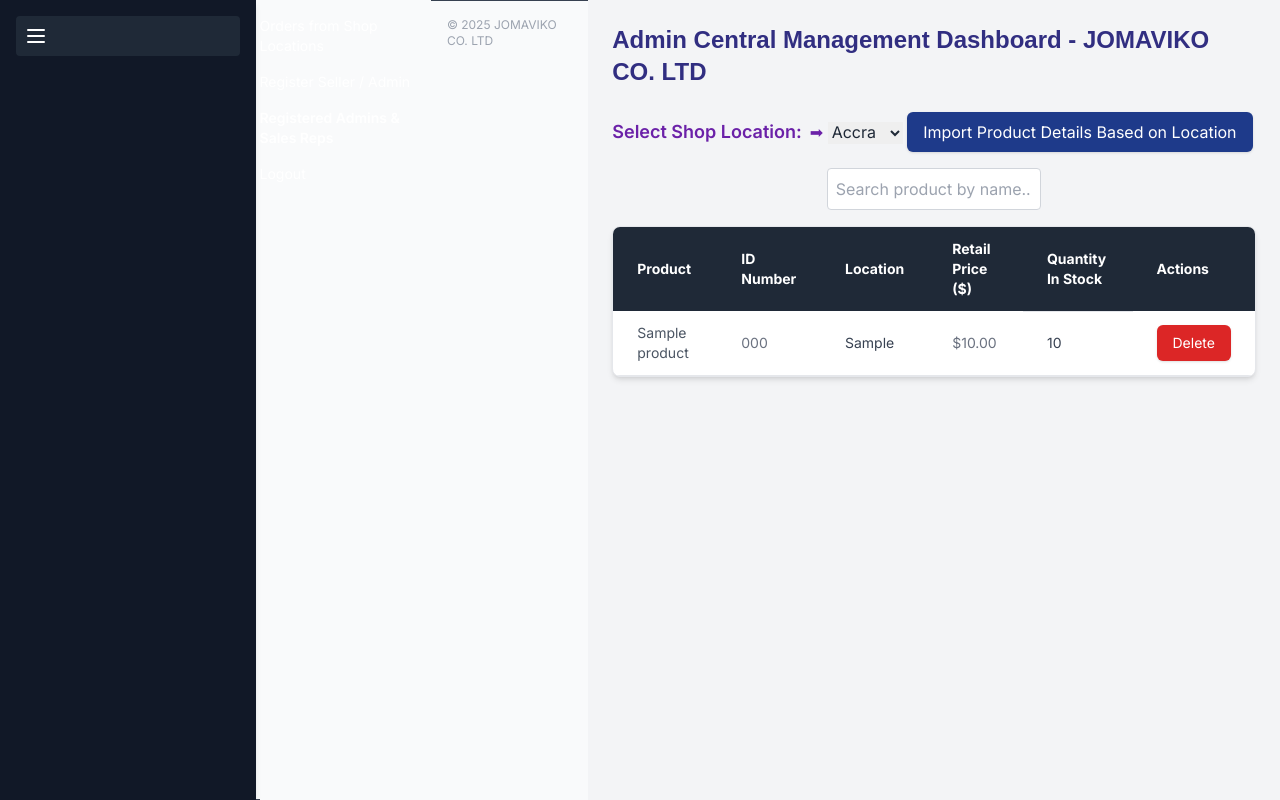
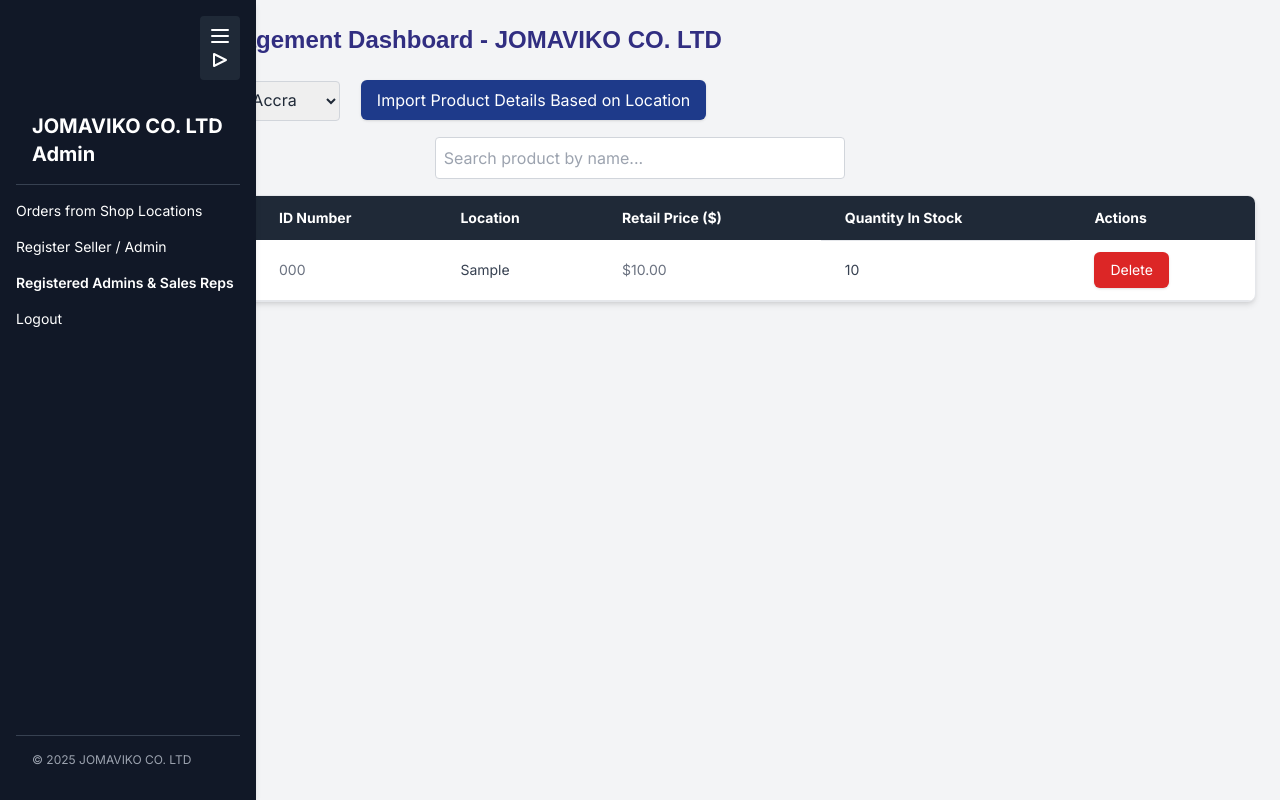
Before and after one commit to Martin4dbest/jomaviko, a Flask app: page /admin in a window 1280 px wide. Run offline with Flask 3, Linux system fonts and the light colour scheme; a user stored in the database is signed in; tables that the repository leaves empty hold one stand-in row (values such as "Sample post"); some libraries are stand-ins or nearby versions.

Commit message:
updated code to fit devices

```diff
--- a/templates/admin_dashboard.html
+++ b/templates/admin_dashboard.html
@@ -10,8 +10,9 @@
     body {
       font-family: 'Inter', sans-serif;
       display: flex;
-      flex-direction: column;
-      height: 100%;
+      flex-direction: row; /* Make the body use a row layout */
+      min-height: 100vh; /* Ensure the body takes up full viewport height */
+      background-color: #f9fafb; /* Add a background color */
     }
 
     html, body {
@@ -19,11 +20,14 @@
     }
 
     .main-content {
-      flex-grow: 1;
+      flex-grow: 1; /* Allow the main content to grow */
+      padding: 1.5rem; /* Add padding to the main content */
     }
 
     .sidebar {
       height: 100%;
+      position: sticky;
+      top: 0; /* Sticky sidebar */
     }
 
     .flash-message {
@@ -37,11 +41,12 @@
 
     @media (max-width: 768px) {
       .sidebar {
+        position: relative;
         width: 100%;
-        position: relative;
       }
+
       .main-content {
-        margin-left: 0;
+        margin-left: 0; /* Remove the left margin on smaller screens */
       }
     }
   </style>
@@ -93,94 +98,37 @@
   </script>
 </head>
 
-
-</head>
-
- <!-- ✅ Alpine.js Script (place this here) -->
- <script src="https://cdn.jsdelivr.net/npm/alpinejs@3.x.x/dist/cdn.min.js" defer></script>
-
-
-<body class="bg-gray-50 min-h-screen text-gray-800 flex flex-col md:flex-row">
-
+<body class="min-h-screen flex flex-row bg-gray-50 text-gray-800">
 
   <!-- Sidebar -->
-  <aside
-  x-data="{ sidebarOpen: true }"
-  class="fixed top-0 left-0 h-screen transition-all duration-300 ease-in-out bg-gray-900 text-white shadow-md flex flex-col z-50"
-  :class="sidebarOpen ? 'w-full md:w-64 p-4' : 'w-16 p-2'"
->
-  <!-- Collapse Toggle Button -->
-  <button
-    @click="sidebarOpen = !sidebarOpen"
-    class="bg-gray-800 text-white p-2 rounded mb-4"
-  >
-    <!-- Icon (hamburger style) -->
-    <svg xmlns="http://www.w3.org/2000/svg" class="h-6 w-6" fill="none"
-         viewBox="0 0 24 24" stroke="currentColor">
-      <path stroke-linecap="round" stroke-linejoin="round" stroke-width="2"
-            d="M4 6h16M4 12h16M4 18h16" />
+  <aside class="fixed top-0 left-0 h-screen w-64 p-4 bg-gray-900 text-white shadow-md z-50 flex flex-col">
+    <div class="flex justify-end mb-4">
+      <button @click="sidebarOpen = !sidebarOpen" class="bg-gray-800 p-2 rounded text-white hover:text-green-400" title="Toggle Sidebar">
+        <svg x-show="!sidebarOpen" xmlns="http://www.w3.org/2000/svg" class="h-6 w-6" fill="none" viewBox="0 0 24 24" stroke="currentColor">
+          <path stroke-linecap="round" stroke-linejoin="round" stroke-width="2" d="M4 6h16M4 12h16M4 18h16" />
         </svg>
-  </button>
-
-</aside>
-
-
-
-<!-- Toggle Button -->
-<div class="flex justify-end mb-4">
-  <button
-    @click="sidebarOpen = !sidebarOpen"
-    class="focus:outline-none text-white hover:text-green-400"
-    title="Toggle Sidebar"
-  >
-    <!-- Hamburger Icon -->
-    <svg x-show="!sidebarOpen" xmlns="http://www.w3.org/2000/svg" class="h-6 w-6" fill="none"
-      viewBox="0 0 24 24" stroke="currentColor">
-      <path stroke-linecap="round" stroke-linejoin="round" stroke-width="2"
-        d="M4 6h16M4 12h16M4 18h16" />
-    </svg>
-
-    <!-- Arrow Icon -->
-    <svg x-show="sidebarOpen" xmlns="http://www.w3.org/2000/svg" class="h-6 w-6" fill="none"
-      viewBox="0 0 24 24" stroke="currentColor">
-      <path stroke-linecap="round" stroke-linejoin="round" stroke-width="2"
-        d="M6 18L18 12L6 6V18Z" />
+        <svg x-show="sidebarOpen" xmlns="http://www.w3.org/2000/svg" class="h-6 w-6" fill="none" viewBox="0 0 24 24" stroke="currentColor">
+          <path stroke-linecap="round" stroke-linejoin="round" stroke-width="2" d="M6 18L18 12L6 6V18Z" />
         </svg>
       </button>
     </div>
 
-  <!-- Sidebar Header -->
-  <div x-show="sidebarOpen" class="p-4 text-xl font-bold border-b border-gray-700 text-white">
+    <div class="p-4 text-xl font-bold border-b border-gray-700">
       JOMAVIKO CO. LTD Admin
     </div>
 
-  <!-- Sidebar Nav Links -->
-  <nav class="flex-grow mt-4 space-y-4 text-sm font-medium text-white" x-show="sidebarOpen">
+    <nav class="flex-grow mt-4 space-y-4 text-sm font-medium">
+      <a href="{{ url_for('select_order_location') }}" class="block hover:text-green-400 transition-colors duration-300">Orders from Shop Locations</a>
+      <a href="{{ url_for('register') }}" class="block hover:text-green-400 transition-colors duration-300">Register Seller / Admin</a>
 
-    <!-- Orders from Shop Locations -->
-    <a href="{{ url_for('select_order_location') }}"
-      class="block hover:text-green-400 transition-colors duration-300">
-      Orders from Shop Locations
-    </a>
-
-    <!-- Register Seller / Admin Link -->
-    <a href="{{ url_for('register') }}"
-      class="block hover:text-green-400 transition-colors duration-300">
-      Register Seller / Admin
-    </a>
-
-    <!-- Registered Admins & Sales Reps -->
       <div class="mt-6">
         <h2 class="text-sm font-semibold">
-        <a href="{{ url_for('view_users') }}" class="hover:text-green-400">
-          Registered Admins & Sales Reps
-        </a>
+          <a href="{{ url_for('view_users') }}" class="hover:text-green-400">Registered Admins & Sales Reps</a>
         </h2>
 
         <div class="mt-4 space-y-2">
           {% for user in users %}
-          <a href="{{ url_for('view_users', user_id=user.id) }}"
-            class="block text-sm font-medium text-white hover:text-green-400 transition-colors duration-300">
+            <a href="{{ url_for('view_users', user_id=user.id) }}" class="block text-sm font-medium hover:text-green-400 transition-colors duration-300">
               <p>{{ user.username }} ({{ user.role }})</p>
               {% if user.location %}
                 <p class="text-xs text-gray-400">{{ user.location }}</p>
@@ -190,23 +138,16 @@
         </div>
       </div>
 
-    <!-- Logout -->
-    <a href="{{ url_for('index') }}"
-      class="block mt-6 hover:text-red-400 transition-colors duration-300">
-      Logout
-    </a>
+      <a href="{{ url_for('index') }}" class="block mt-6 hover:text-red-400 transition-colors duration-300">Logout</a>
     </nav>
 
-  </nav>
-
-  <!-- Footer -->
-  <div x-show="sidebarOpen" class="p-4 text-xs text-gray-400 border-t border-gray-700">
+    <div class="p-4 text-xs text-gray-400 border-t border-gray-700">
       &copy; 2025 JOMAVIKO CO. LTD
     </div>
   </aside>
 
   <!-- Main Content -->
-  <main class="flex-grow p-6 bg-gray-100 main-content">
+  <main class="flex-grow p-6 bg-gray-100">
 
     <!-- Flash Message -->
     {% with messages = get_flashed_messages(with_categories=true) %}
@@ -222,34 +163,26 @@
       {% endif %}
     {% endwith %}
 
-
     <!-- Header -->
     <div class="flex justify-between items-center mb-6">
-
       <h2 class="text-2xl font-extrabold text-indigo-900" style="font-family: 'Arial', sans-serif;">
         Admin Central Management Dashboard - JOMAVIKO CO. LTD
       </h2>
-
     </div>
 
+    <!-- Location and Import Form -->
     <form method="POST" class="mb-4">
-
-      <label for="location" style="color: #6B21A8; font-size: 1.125rem; font-weight: 600; margin-right: 8px;">Select Shop Location:</label><span style="color: #6B21A8;">➡</span>
-
-      <select name="location" id="location" required>
+      <label for="location" class="text-indigo-600 font-semibold text-lg">Select Shop Location:</label><span class="text-indigo-600">➡</span>
+      <select name="location" id="location" required class="border border-gray-300 rounded px-4 py-2">
         <option value="Accra">Accra</option>
         <option value="Kumasi">Kumasi</option>
         <option value="Tamale">Tamale</option>
         <!-- Add other locations here -->
       </select>
-
-      <button type="submit" name="import_button" value="1" class="bg-blue-900 hover:bg-blue-800 text-white px-4 py-2 rounded-md shadow">
+      <button type="submit" name="import_button" value="1" class="bg-blue-900 hover:bg-blue-800 text-white px-4 py-2 rounded-md shadow ml-4">
         Import Product Details Based on Location
       </button>
-
-
     </form>
-
 
     <!-- Search Field -->
     <div class="mb-4">
@@ -262,17 +195,8 @@
       />
     </div>
 
+    <!-- Product Table -->
     {% if products|length > 0 %}
-      <!-- ✅ Your existing table with product rows goes here -->
-    {% else %}
-      <tr>
-        <td colspan="6" class="text-center py-4 text-red-500">
-          No products found
-        </td>
-      </tr>
-    {% endif %}
-
-      <!-- Product Table -->
       <div class="bg-white shadow-md rounded-lg overflow-x-auto border border-gray-200 mb-8">
         <table class="min-w-full text-sm text-left text-gray-700" id="product-table">
           <thead class="bg-gray-800 text-white">
@@ -305,6 +229,11 @@
           </tbody>
         </table>
       </div>
+    {% else %}
+      <div class="text-center text-red-500">
+        No products found
+      </div>
+    {% endif %}
 
   </main>
 </body>
```
Lines whose indentation alone changed are shown as unchanged.
